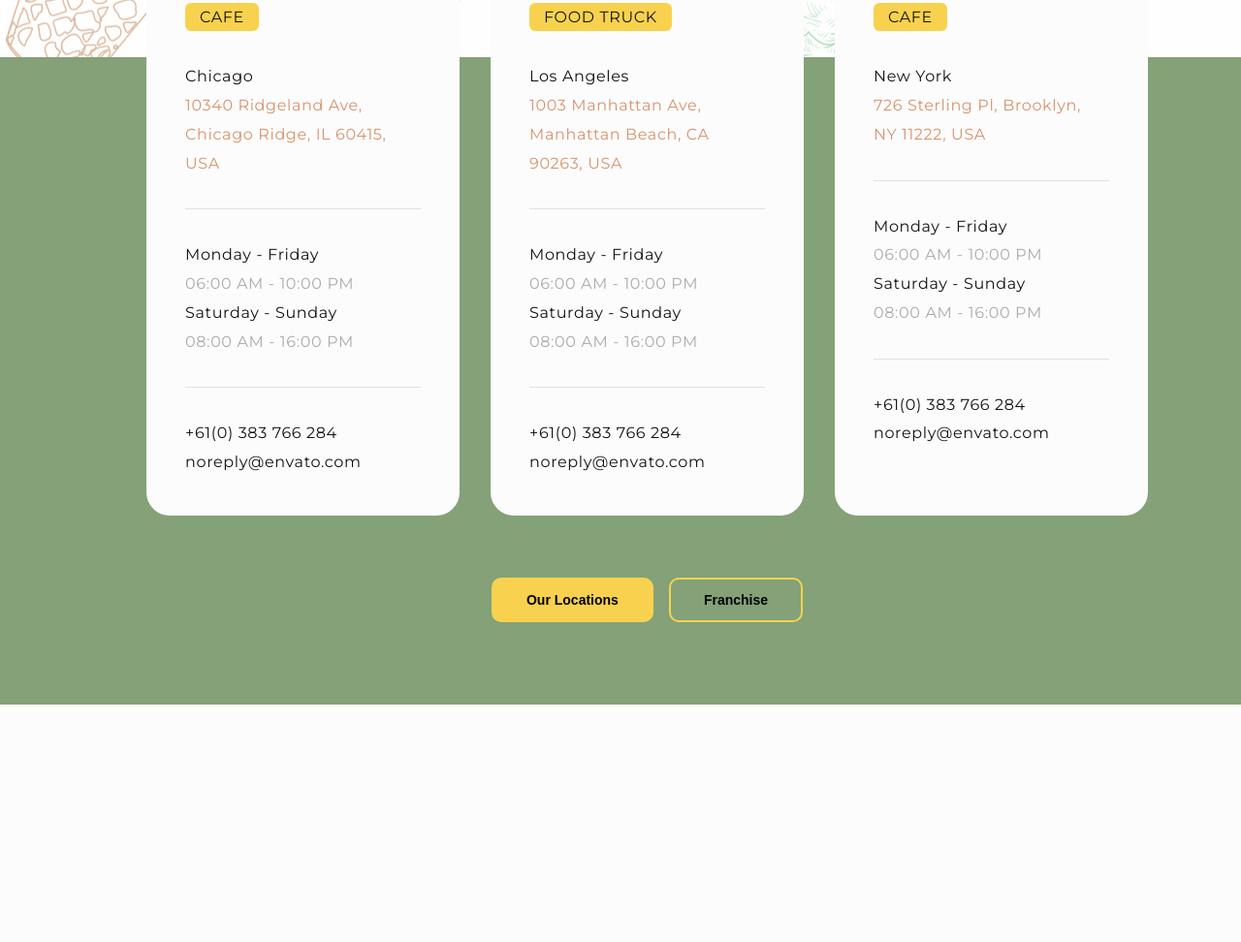
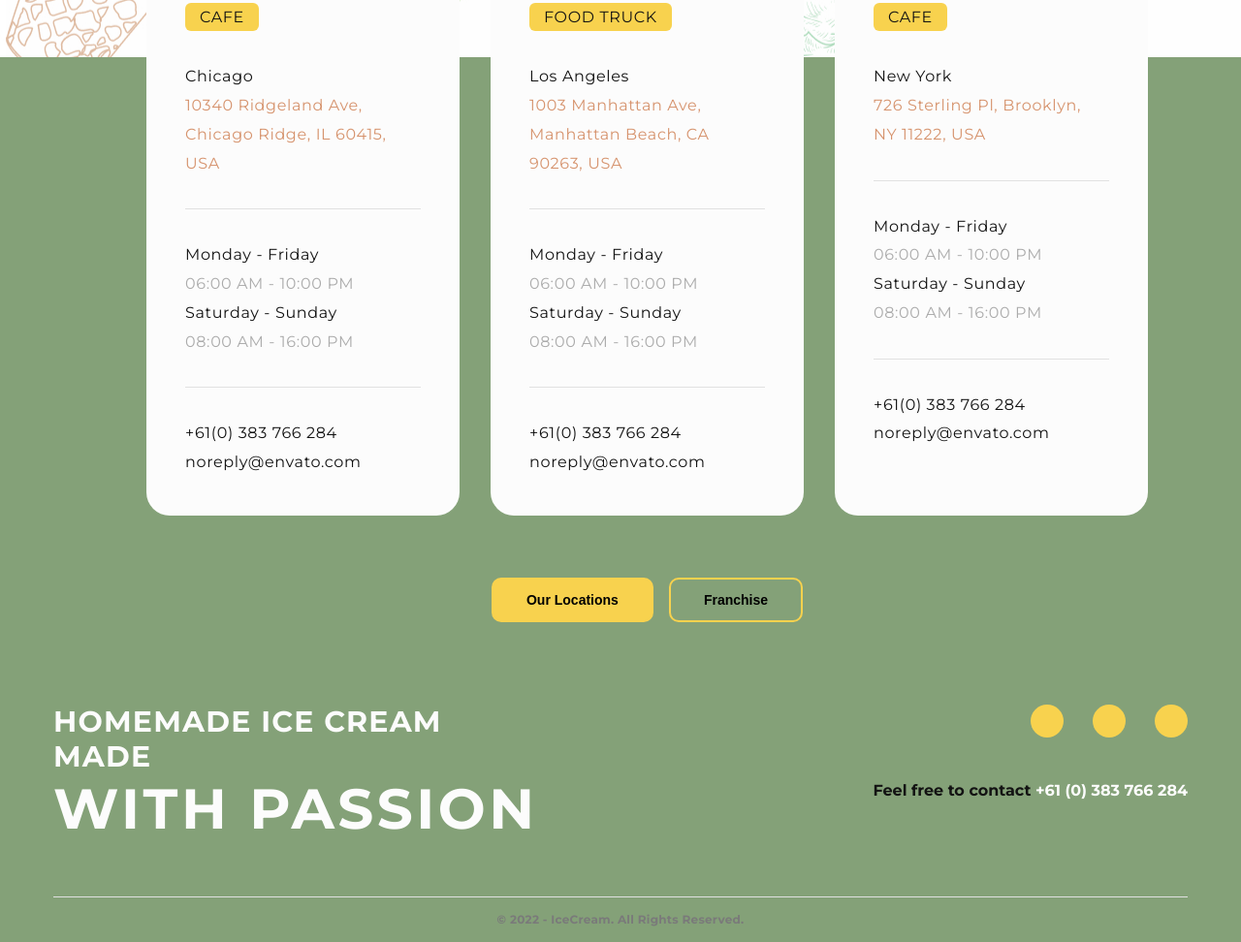
Before and after one commit to SvitlanaVask/project, a website built with Parcel: page src/index.html in a window 1280 px wide. Shown: the part 3834-4806 px from the top of the page at 97% size. Before the commit the page ends 4561 px from the top, so only its background shows below. Built offline with nearby package versions, Linux system fonts and the light colour scheme; files whose address does not match are found by name; a web font is replaced by a local one.

Commit message:
add styles to footer

```diff
--- a/src/index.html
+++ b/src/index.html
@@ -30,5 +30,7 @@
       <include src="./partials/reviews.html"></include>
       <include src="./partials/places.html"></include>
     </main>
+
+    <include src="./partials/footer.html"></include>
   </body>
 </html>
--- /dev/null
+++ b/src/partials/footer.html
@@ -0,0 +1,48 @@
+<footer class="footer">
+  <div class="container">
+    <div class="footer-wrapper">
+      <div class="footer-wrapper-text">
+        <p class="footer-text">homemade ice cream made</p>
+        <p class="footer-text--accent">with passion</p>
+      </div>
+
+      <div class="footer-wrapper-contacts">
+        <ul class="social-list list">
+          <li class="social-item">
+            <a class="social-link" href="">
+              <svg class="social-icon">
+                <use href="./images/icons.svg#icon-github"></use>
+              </svg>
+            </a>
+          </li>
+          <li class="social-item">
+            <a class="social-link" href="">
+              <svg class="social-icon">
+                <use href="./images/icons.svg#icon-telegram"></use>
+              </svg>
+            </a>
+          </li>
+          <li class="social-item">
+            <a class="social-link" href="">
+              <svg class="social-icon">
+                <use href="./images/icons.svg#icon-facebook"></use>
+              </svg>
+            </a>
+          </li>
+        </ul>
+        <p class="footer-contacts">
+          <span>Feel free to contact</span>
+          <a class="footer-contacts-phone" href="tel:+610383766284"
+            >+61 (0) 383 766 284</a
+          >
+        </p>
+      </div>
+    </div>
+
+    <div class="footer-wrapper-copyright">
+      <p class="footer-coperight-text">
+        &#169; 2022 - IceCream. All Rights Reserved.
+      </p>
+    </div>
+  </div>
+</footer>
--- a/src/sass/index.scss
+++ b/src/sass/index.scss
@@ -19,3 +19,4 @@
 @import './layouts/features';
 @import './layouts/reviews';
 @import './layouts/places';
+@import './layouts/footer';
--- /dev/null
+++ b/src/sass/layouts/_footer.scss
@@ -0,0 +1,191 @@
+.footer {
+  background-color: $green-backgr;
+
+
+}
+
+.footer-wrapper {
+  border-bottom: 1px solid #e1e1e1;
+  @include mobile {
+    padding-bottom: 40px;
+  }
+  @include tablet {
+    display: flex;
+    justify-content: space-between;
+    padding-bottom: 32px;
+  }
+  @include desktop {
+    padding-bottom: 54px;
+  }
+}
+
+.footer-wrapper-text {
+  text-transform: uppercase;
+  color: #FCFCFC;
+  @include mobile {
+    width: 234px;
+  }
+
+  @include tablet {
+    width: 352px;
+  }
+
+  @include desktop {
+    width: 504px;
+  }
+}
+
+.footer-text {
+
+
+  @include mobile {
+    @include typography (700, 18px, 1.22);
+  }
+
+  @include tablet {
+    @include typography (700, 26px, 1.23);
+    letter-spacing: 0.04em;
+  }
+
+  @include desktop {
+    @include typography (700, 30px, 1.23);}
+}
+
+.footer-text--accent {
+  letter-spacing: 0.06em;
+  @include mobile {
+    @include typography (700, 34px, 1.21);
+    letter-spacing: 0.04em;
+  }
+
+  @include tablet {
+    @include typography (700, 48px, 1.23);
+
+  }
+
+  @include desktop {
+  @include typography (700, 58px, 1.22);
+  }
+}
+
+.footer-wrapper-contacts {
+ text-align: right;
+}
+
+.social-list {
+  display: flex;
+  justify-content: flex-end;
+  gap: 30px;
+
+}
+
+.social-link {
+  display: flex;
+  align-items: center;
+  justify-content: center;
+
+  @include mobile {
+    width: 32px;
+    height: 32px;
+    border-radius: 50%;
+    background-color: $yellow;
+  }
+
+  @include tablet {
+    width: 34px;
+    height: 34px;
+    border-radius: 50%;
+    background-color: $yellow;
+  }
+
+  &:hover, &:focus {
+    @include mobile {
+        width: 34px;
+        height: 34px;
+
+      }
+
+      @include tablet {
+        width: 36px;
+        height: 36px;
+
+      }
+  }
+
+}
+
+.social-icon {
+  fill: $green-backgr;
+
+
+  @include mobile {
+    width: 19px;
+    height: 19px;
+  }
+
+  @include tablet {
+    width: 20px;
+    height: 20px;
+  }
+}
+
+.social-link:hover .social-icon,
+.social-link:focus .social-icon {
+  fill: $white;
+}
+
+.footer-contacts {
+  color: $black;
+  @include mobile {
+    margin-top: 38px;
+    @include typography (700, 12px, 1.86);
+  }
+  @include tablet {
+    margin-top: 32px;
+    @include typography (700, 14px, 1.86);
+  }
+  @include desktop {
+    margin-top: 40px;
+    @include typography (700, 16px, 1.86);
+
+  }
+}
+
+.footer-contacts-phone {
+  color: $white;
+  text-decoration: none;
+}
+
+.footer-wrapper-copyright {
+  @include mobile {
+    padding-top: 16px;
+    padding-bottom: 62px;
+  }
+  @include tablet {
+    padding-top: 14px;
+    padding-bottom: 14px;
+  }
+  @include desktop {
+    padding-top: 12px;
+    padding-bottom: 12px;
+  }
+}
+
+.footer-coperight-text {
+  color: #7A7A7A;
+  text-align: center;
+
+    @include mobile {
+      @include typography (700, 14px, 1.52);
+    }
+
+    @include tablet {
+      @include typography (700, 14px, 1.86);
+      letter-spacing: 0.02em;
+    }
+
+    @include desktop {
+      @include typography (700, 12px, 1.86);
+
+    }
+}
```
Also changed, not shown: src/images/icons.svg.
